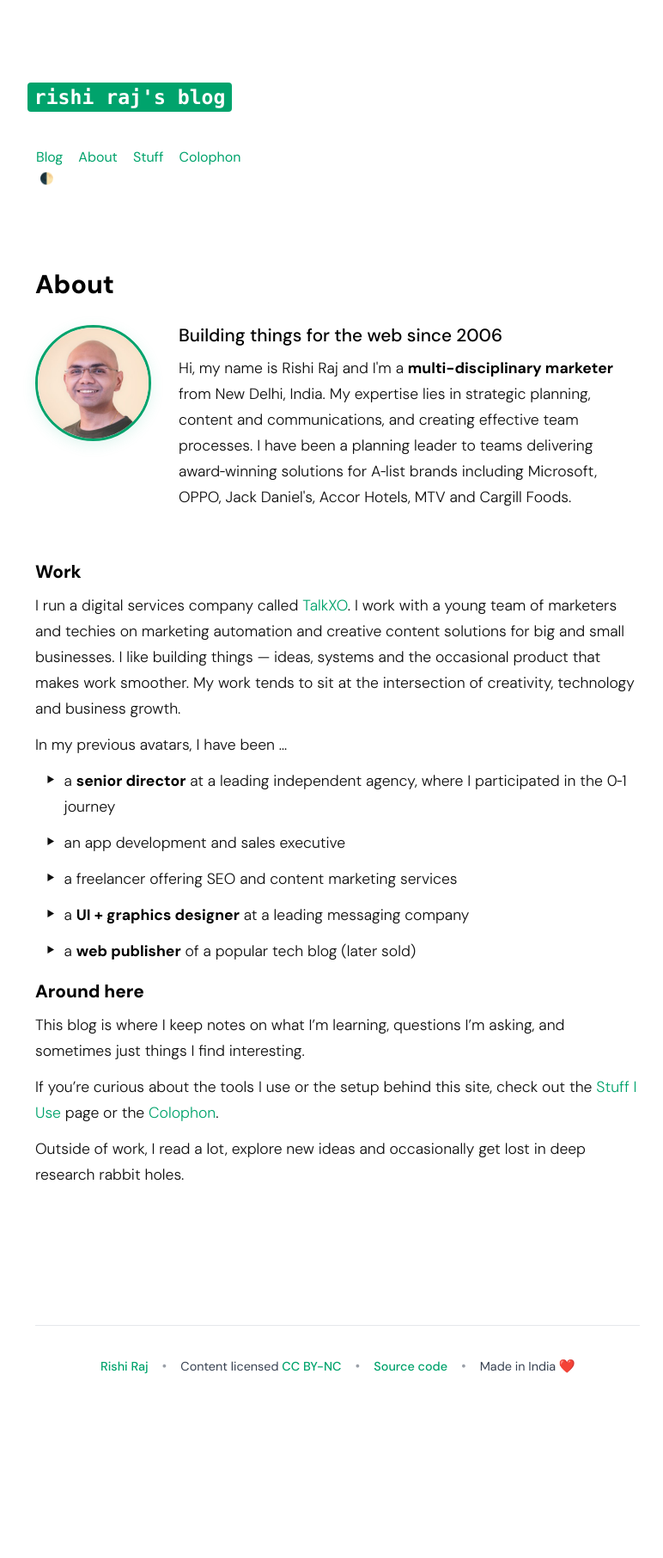
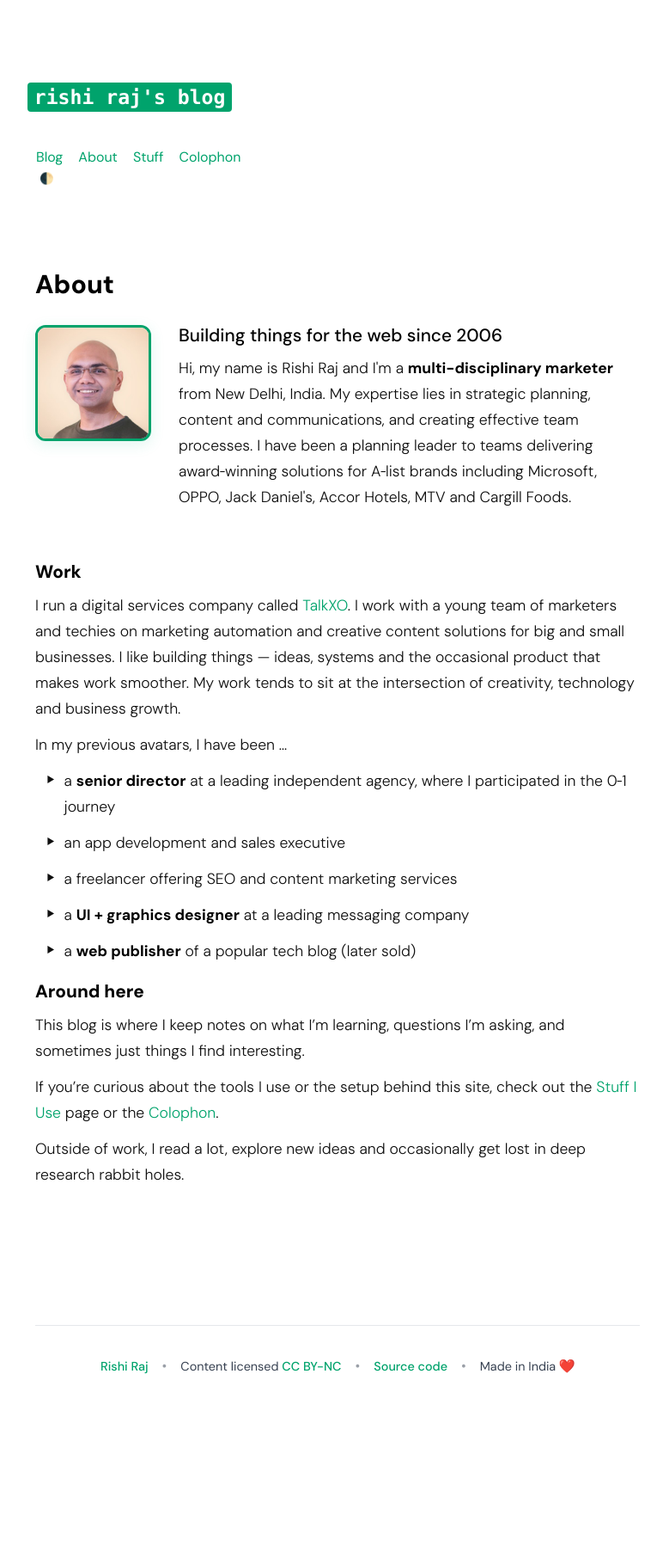
Before and after one commit to talkxo/rishiraj-blog-machine, a Jekyll site: the page built from _pages/about.md, in a window 1280 px wide. Shown: the whole page at 86% size, without its empty margins (247-1019 px from the left). Built offline with Jekyll 4.4.1, drawn with Linux system fonts in a browser that asks for light colours.

Commit message:
Change profile photo from circle to rounded rectangle
- Change border-radius from 50% to 12px for rounded corners
- Maintains consistent 135x135px size and green border
- Keeps hover effects and shadow styling

```diff
--- a/_sass/components/_article.scss
+++ b/_sass/components/_article.scss
@@ -423,7 +423,7 @@
   .c-profile-photo {
     width: 135px; /* 75% of 180px */
     height: 135px;
-    border-radius: 50%;
+    border-radius: 12px;
     object-fit: cover;
     border: 3px solid var(--color-accent, #30bb96);
     box-shadow: 0 4px 16px rgba(48, 187, 150, 0.15);
```
